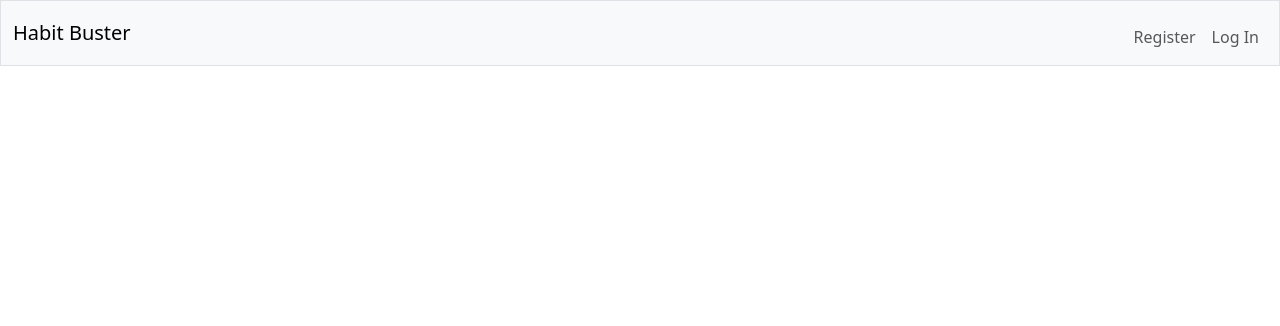
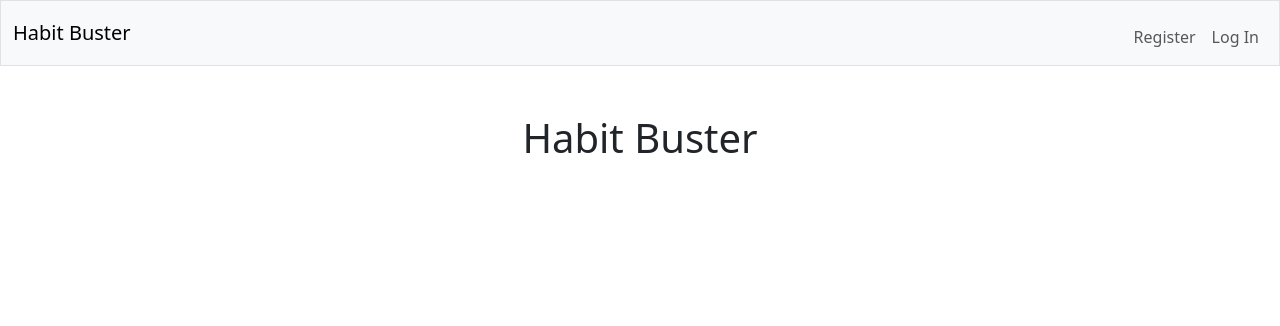
Before and after one commit to manchunyu/iquit, a Flask app: template templates/index.html in a window 1280 px wide. Shown: the top 326 px of the page. Run offline with Flask 3, Linux system fonts and the light colour scheme; the template is opened without the code that fills it, so the values that code supplies are empty; some libraries are stand-ins or nearby versions.

Commit message:
Delete unused folder and assets Add basic structure for testing

```diff
--- a/templates/index.html
+++ b/templates/index.html
@@ -3,5 +3,5 @@
 {% block title %}Homepage{% endblock %}
 
 {% block main %}
-
+    <h1>Habit Buster</h1>
 {% endblock %}
```
Also changed, not shown: static/favicon.ico (renamed from static/favicon_io/favicon.ico), static/favicon_io/android-chrome-192x192.png (deleted), static/favicon_io/android-chrome-512x512.png (deleted), static/favicon_io/apple-touch-icon.png (deleted), static/favicon_io/favicon-16x16.png (deleted), static/favicon_io/favicon-32x32.png (deleted), static/favicon_io/site.webmanifest (deleted).
